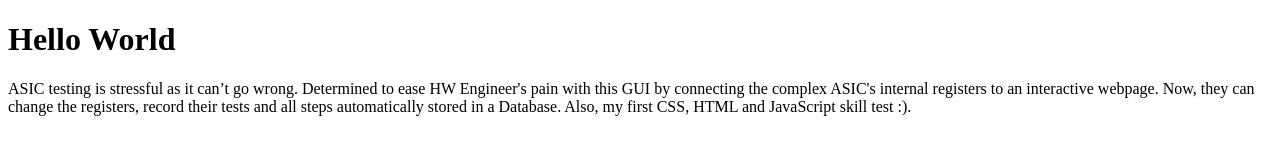
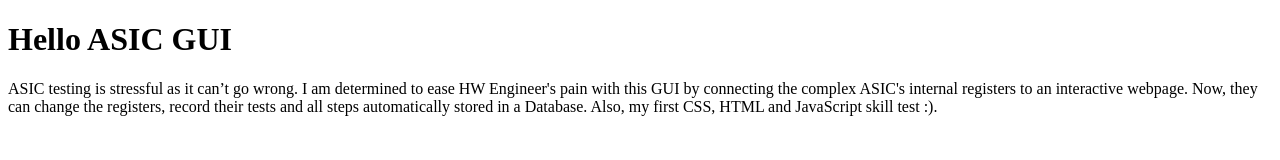
Before and after one commit to pc300000/ASIC_GUI, a plain HTML site: page index.html in a window 1280 px wide. Drawn offline with Linux system fonts and the light colour scheme.

Commit message:
Update index.html

```diff
--- a/index.html
+++ b/index.html
@@ -2,8 +2,8 @@
 <html>
 
 <body>
-    <h1>Hello World</h1>
-    <p>ASIC testing is stressful as it can’t go wrong. Determined to ease HW Engineer's pain with
+    <h1>Hello ASIC GUI</h1>
+    <p>ASIC testing is stressful as it can’t go wrong. I am determined to ease HW Engineer's pain with
        this GUI by connecting the complex ASIC's internal registers to an interactive webpage. Now, they can change the registers, record
        their tests and all steps automatically stored in a Database. Also, my first CSS, HTML and JavaScript skill test :).
     </p>
```
